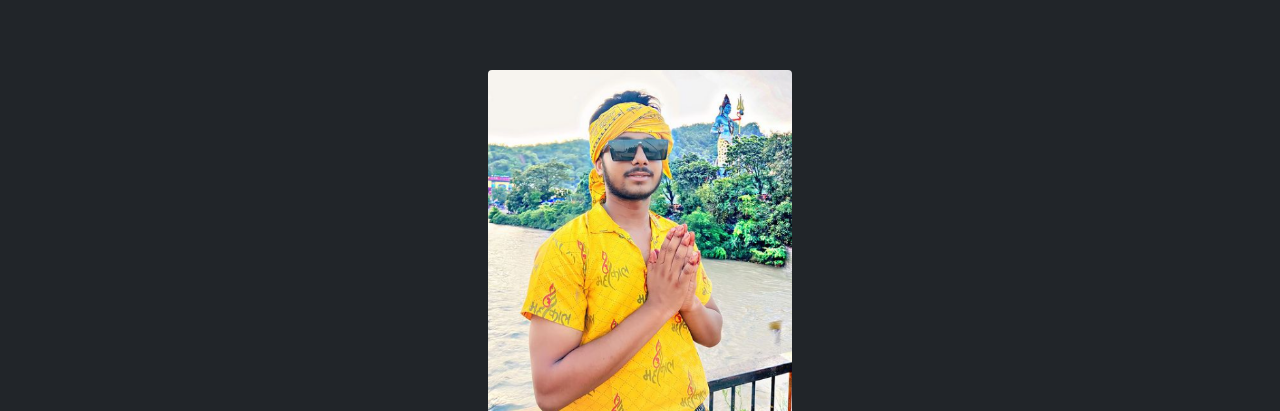
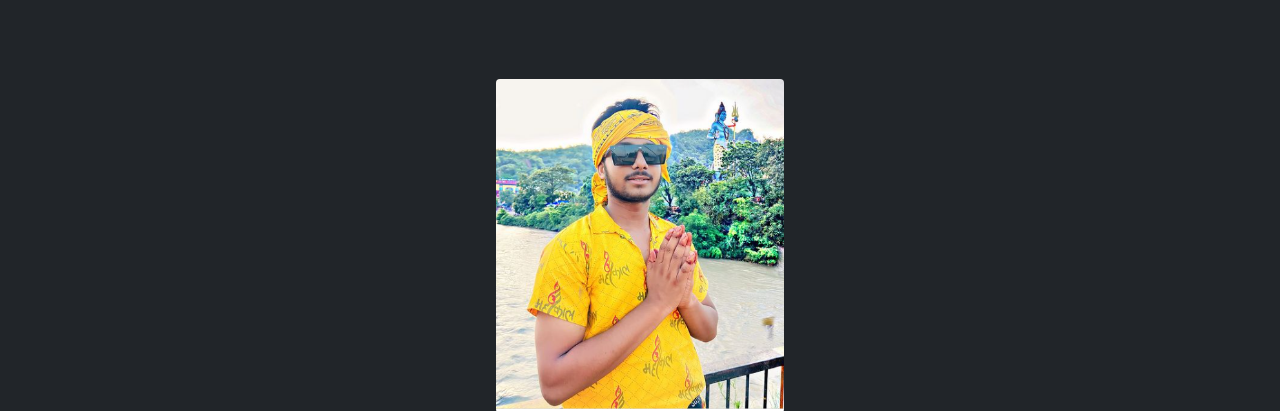
Before and after one commit to rjcode01/rohit, a plain HTML site: page index.html in a window 1280 px wide. Shown: the part 67-478 px from the top of the page. Drawn offline with nearby package versions, Linux system fonts and the light colour scheme.

Commit message:
Update index.html

```diff
--- a/index.html
+++ b/index.html
@@ -52,7 +52,7 @@
       </header>
 
       <main class="px-3">
-          <img class="w-25 rounded-2 " src="./rohit.png" alt="">
+          <img class="rounded-2 " src="./rohit.png" alt="">
         <h1 class="my-2">😎 - Rohit - 😎</h1>
         <p class="lead">Happy Birthday Rohit</p>
         <p class="lead">
```
